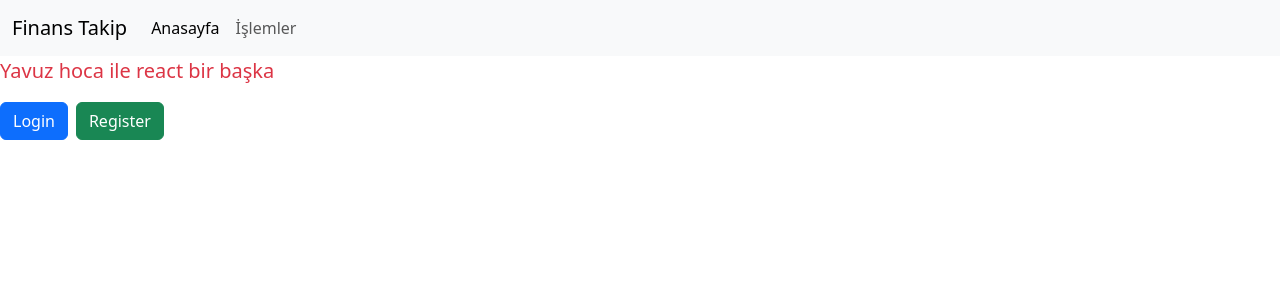
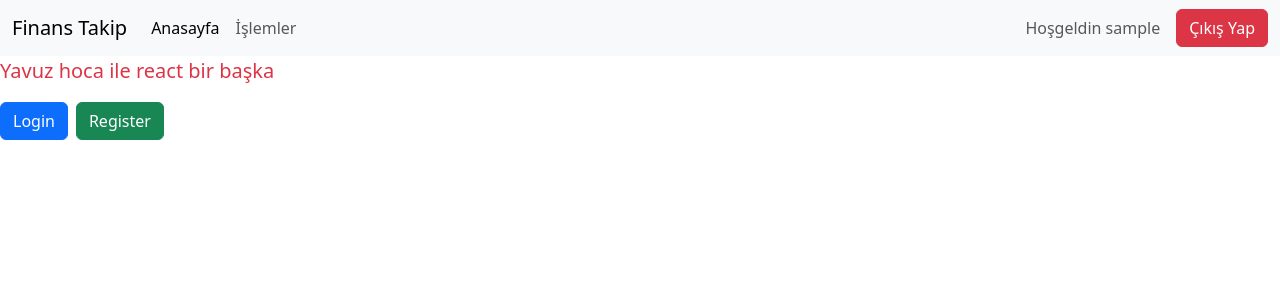
Before and after one commit to mfkahraman/MY-YavuzSelimKahraman-React, a React (Vite) app in the folder finance-front/: page / in a window 1280 px wide. Shown: the top 300 px of the page. Built offline with nearby package versions, Linux system fonts and the light colour scheme; sample sign-in values are in the browser's storage.

Commit message:
ProtectedRoute, JSON.stringify

```diff
--- a/finance-front/index.js
+++ b/finance-front/index.js
@@ -1,28 +1,44 @@
 //destructuring
 
-let array = [10, 20, 30, 40, 50];
+// let array = [10, 20, 30, 40, 50];
 
-let user = {
-  fullname: "Yavuz Selim Kahraman",
-  age: 30,
-};
+// let user = {
+//   fullname: "Yavuz Selim Kahraman",
+//   age: 30,
+// };
 
-let [birinci, ikinci, ...others] = array;
+// let [birinci, ikinci, ...others] = array;
 
-console.log(birinci, ikinci); // 10 20
-console.log(others); // [30, 40, 50]
+// console.log(birinci, ikinci); // 10 20
+// console.log(others); // [30, 40, 50]
 
-let { fullname: elma, age: armut } = user;
+// let { fullname: elma, age: armut } = user;
 
-console.log("elma", elma); // Yavuz Selim Kahraman
-console.log("armut", armut); // 30
+// console.log("elma", elma); // Yavuz Selim Kahraman
+// console.log("armut", armut); // 30
 
-let loginData = {
-  username: "mfkahramann",
-  password: "safasfas",
-};
+// let loginData = {
+//   username: "mfkahramann",
+//   password: "safasfas",
+// };
 
-console.log("loginExample", loginData);
+// console.log("loginExample", loginData);
 
-console.log("loginExample destructuring", { ...loginData, age: 35 });
-console.log("loginExample destructuring", { ...loginData, password: "newpassword" });
+// console.log("loginExample destructuring", { ...loginData, age: 35 });
+// console.log("loginExample destructuring", { ...loginData, password: "newpassword" });
+
+//Local Storage
+// localStorage.setItem("key", "124214");
+// let key = localStorage.getItem("key");
+// console.log("key", key);
+
+//JSON.stringify
+// let userData = {
+//   username: "furkan",
+//   password: "1234",
+// };
+// let stringData = JSON.stringify({ username: "furkan", password: "1234" });
+// let convertedData = JSON.parse(stringData);
+// console.log("stringData", stringData);
+// console.log("userData", userData);
+// console.log("convertedData", convertedData);
--- a/finance-front/src/App.jsx
+++ b/finance-front/src/App.jsx
@@ -7,24 +7,31 @@ import { RegisterPage } from "./pages/RegisterPage.jsx";
 import { LayoutPage } from "./layouts/layoutPage.jsx";
 import { HomePage } from "./pages/HomePage.jsx";
 import { createBrowserRouter, RouterProvider } from "react-router";
+import ProtectedRoute from "./components/ProtectedRoute.jsx";
 
 const routes = createBrowserRouter([
   {
-    Component: LayoutPage,
+    element: (
+      <>
+        <ProtectedRoute>
+          <LayoutPage username={"furkan"}></LayoutPage>
+        </ProtectedRoute>
+      </>
+    ),
     children: [
       {
         path: "/",
-        Component: HomePage,
+        element: <HomePage />,
       },
     ],
   },
   {
     path: "/register/:id",
-    Component: RegisterPage,
+    element: <RegisterPage />,
   },
   {
     path: "/login",
-    Component: LoginPage,
+    element: <LoginPage />,
   },
 ]);
 
--- /dev/null
+++ b/finance-front/src/components/ProtectedRoute.jsx
@@ -0,0 +1,11 @@
+import { Navigate } from "react-router";
+
+export default function ProtectedRoute({ children }) {
+    const isAuth = localStorage.getItem("isAuth");
+
+    if (isAuth){
+        return children
+    }
+
+    return <Navigate to="/login"></Navigate>;
+}
--- a/finance-front/src/layouts/layoutPage.jsx
+++ b/finance-front/src/layouts/layoutPage.jsx
@@ -1,6 +1,10 @@
 import { Outlet } from "react-router";
+import { NavLink } from "react-router";
 
 export function LayoutPage() {
+  let loginData = localStorage.getItem("loginData");
+  let userData = JSON.parse(loginData);
+
   return (
     <>
       <nav className="navbar navbar-expand-lg bg-body-tertiary">
@@ -33,6 +37,25 @@ export function LayoutPage() {
               </li>
             </ul>
           </div>
+          {userData?.username ? (
+            <>
+              <span className="navbar-text">Hoşgeldin {userData.username}</span>
+              <button
+                className="btn btn-danger ms-3"
+                onClick={() => {
+                  localStorage.removeItem("isAuth");
+                  localStorage.removeItem("loginData");
+                  window.location.href = "/";
+                }}
+              >
+                Çıkış Yap
+              </button>
+            </>
+          ) : (
+            <NavLink to="/login" className="btn btn-primary">
+              Giriş Yap
+            </NavLink>
+          )}
         </div>
       </nav>
       <main>
--- a/finance-front/src/pages/HomePage.jsx
+++ b/finance-front/src/pages/HomePage.jsx
@@ -11,6 +11,8 @@ export function HomePage() {
 
   console.log("name", name);
   console.log("lastName", lastName);
+
+  console.log("homepageLocalStore", localStorage.getItem("key"));
 
   return (
     <div>
--- a/finance-front/src/pages/LoginPage.jsx
+++ b/finance-front/src/pages/LoginPage.jsx
@@ -56,7 +56,13 @@ export function LoginPage() {
               className="btn btn-primary mt-3"
               onClick={() => {
                 console.log("loginData", loginData);
-                navigate(`/?name=${loginData.username} & pw= ${loginData.password}`);
+
+                localStorage.setItem("isAuth", "true");
+                localStorage.setItem("loginData", JSON.stringify(loginData));
+
+                navigate(
+                  `/?name=${loginData.username} & pw= ${loginData.password}`,
+                );
               }}
             >
               Login
```
